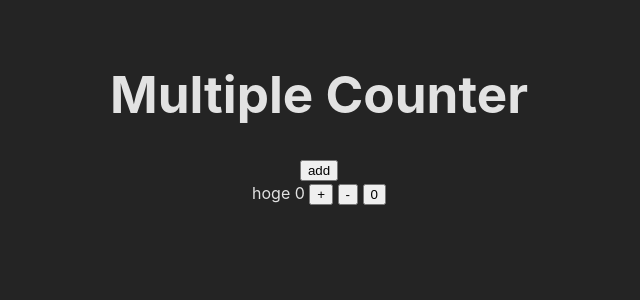
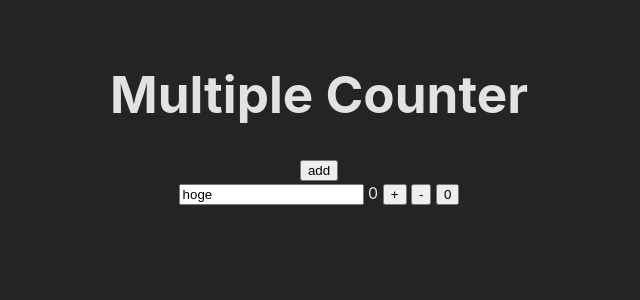
Before and after one commit to hijikiman/svelte-counter-list-sample, a Svelte app in the folder app/: page / in a window 1280 px wide. Both pictures are taken after a click on the button "add". Shown: the top 300 px of the page, without its empty margins (321-961 px from the left). Built offline with nearby package versions, Linux system fonts and the light colour scheme.

Commit message:
[add] feature of change counter name

```diff
--- a/app/src/components/CounterCard.svelte
+++ b/app/src/components/CounterCard.svelte
@@ -1,13 +1,14 @@
 <script lang="ts">
   import CountUpDown from './CountUpDown.svelte'
   import CountReset from './CountReset.svelte'
+  import CounterName from './CounterName.svelte'
   import type { CounterCardValueType } from '../types'
 
   export let value: CounterCardValueType = { name: '', count: 0 }
 </script>
 
 <div class="card">
-  <span>{value.name}</span>
+  <CounterName bind:name={value.name} />
   <span>{value.count}</span>
   <div class="count-controller">
     <CountUpDown bind:count={value.count} />
--- /dev/null
+++ b/app/src/components/CounterName.svelte
@@ -0,0 +1,8 @@
+<script lang="ts">
+  export let name: string = ''
+</script>
+
+<input type="text" bind:value={name} />
+
+<style>
+</style>
```
